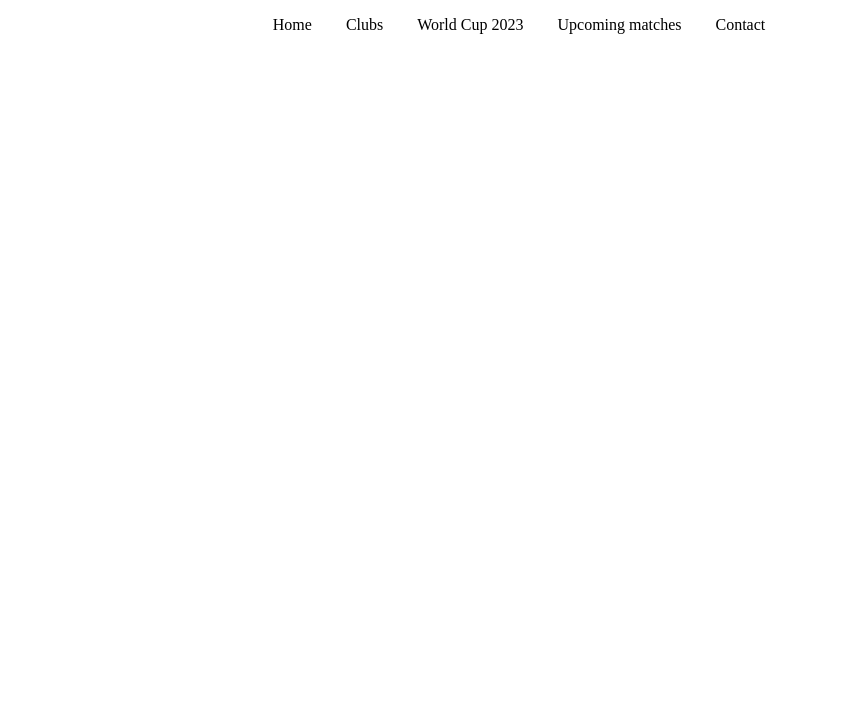
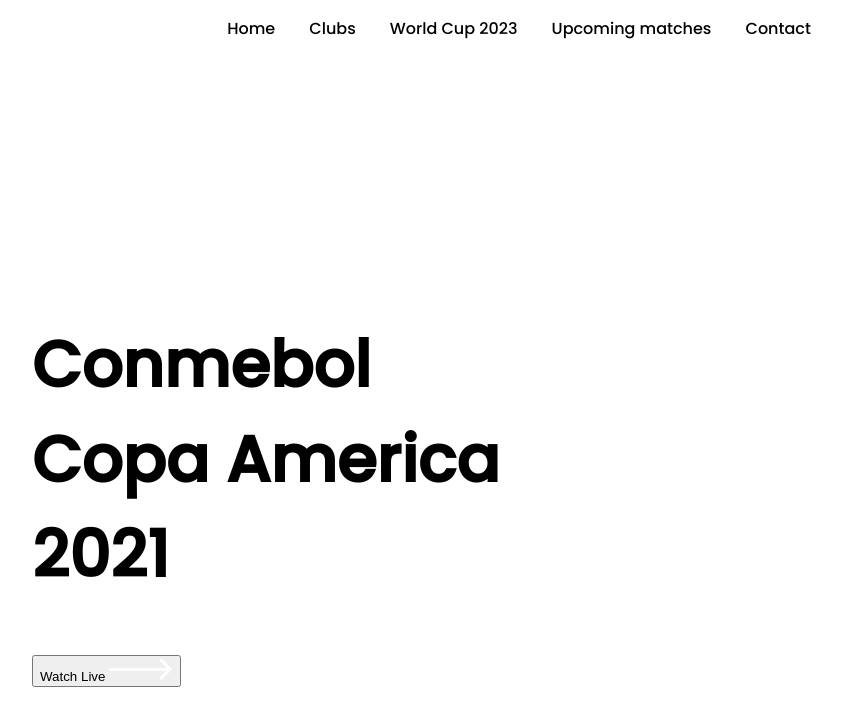
Before and after one commit to mehesultana/goal-football, a plain HTML site: page index.html in a window 1280 px wide. Shown: the whole page, without its empty margins (126-968 px from the left). Drawn offline with Linux system fonts and the light colour scheme.

Commit message:
button added

```diff
--- a/css/style.css
+++ b/css/style.css
@@ -1,3 +1,5 @@
+@import url('https://fonts.googleapis.com/css2?family=Poppins:wght@500&display=swap');
+
 /* nav bar styles */
 
 nav {
@@ -17,3 +19,34 @@ nav ul li a {
 nav ul li a:hover {
     color: blue;
 }
+
+/* body styles */
+
+body {
+    font-family: 'Poppins', sans-serif;
+}
+.row {
+    display: flex;
+    justify-content: space-between;
+    align-items: center;
+    margin: 100px, 0;
+}
+.col-1 {
+    flex-basis: 40%;
+    position: relative;
+    margin-left: 150px;
+    margin-top: 207px;
+    width: 485px;
+    height: 230px;
+}
+.col-1 h2 {
+    font-size: 64px;
+    width: 700;
+}
+.button {
+    width: 168px;
+    padding: 10px 24px;
+    color: #e02c6d;
+    border-radius: 6px;
+    cursor: pointer;
+}
--- a/index.html
+++ b/index.html
@@ -22,5 +22,19 @@
                 </nav>
             </div>
         </div>
+        <section class="row">
+            <div class="col-1">
+                <h2>
+                    Conmebol <br />
+                    Copa America <br />
+                    2021
+                </h2>
+                <button type="button">
+                    Watch Live
+                    <img src="./images/Social Icons/arrow.png" alt="" />
+                </button>
+            </div>
+            <div class="col-2"></div>
+        </section>
     </body>
 </html>
```
Also changed, not shown: images/Social Icons/arrow.png (added).
